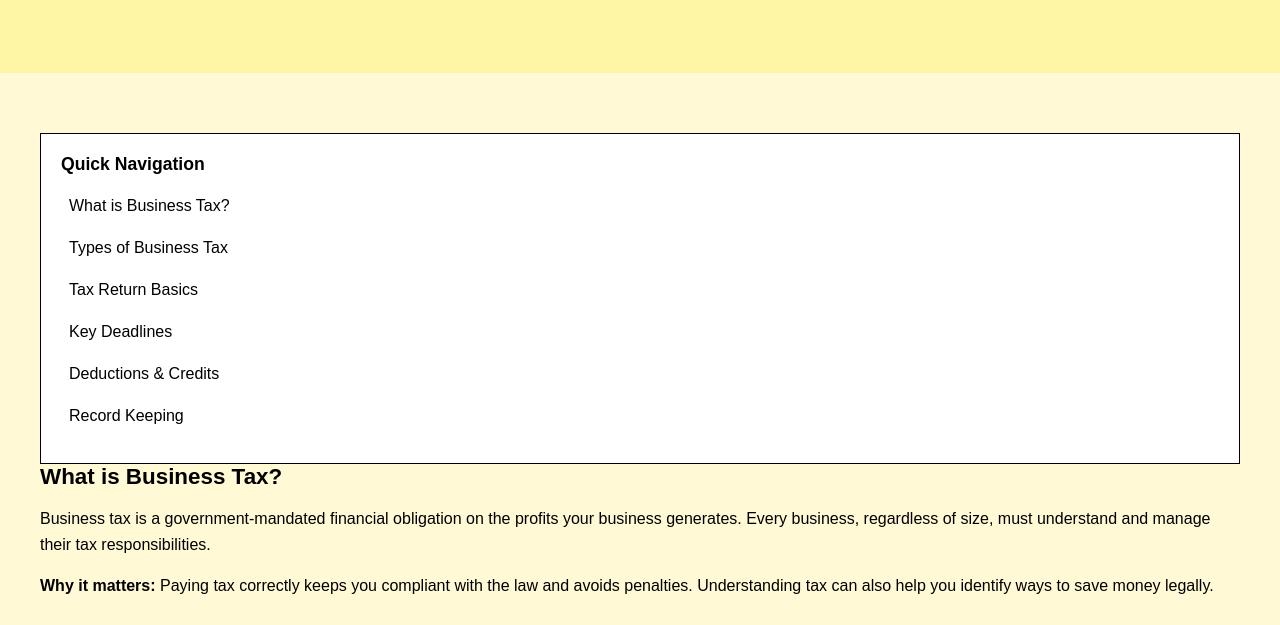
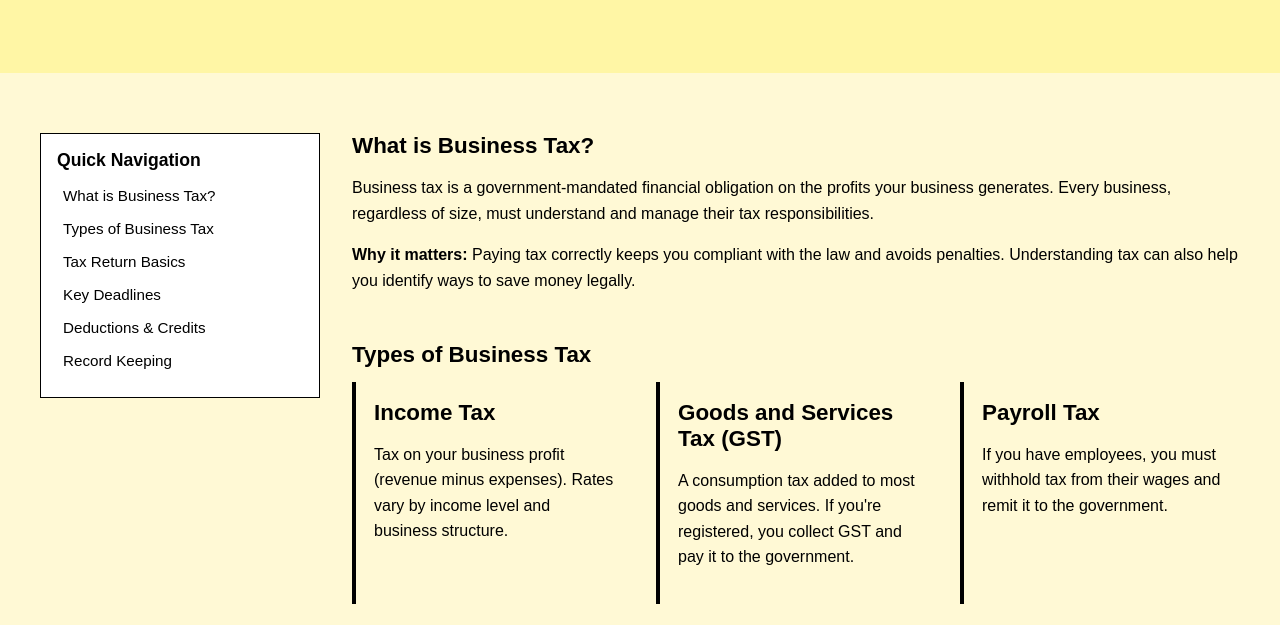
Before and after one commit to JNTC98/Tax-Tracker, a plain HTML site: page tax-101.html in a window 1280 px wide. Shown: the part 293-918 px from the top of the page. Drawn offline with Linux system fonts and the light colour scheme.

Commit message:
javascript update

```diff
--- a/Appearance/styles.css
+++ b/Appearance/styles.css
@@ -199,10 +199,17 @@
 .services-container,
 .benefits-container,
 .cta-content,
-.guide-container,
 .calc-container {
     max-width: 1200px;
     margin: 0 auto;
+}
+
+.guide-container {
+    max-width: 1200px;
+    margin: 0 auto;
+    display: grid;
+    grid-template-columns: 280px 1fr;
+    gap: 32px;
 }
 
 .services-section {
@@ -335,14 +342,16 @@
 }
 
 .table-of-contents {
-    padding: 20px;
+    padding: 16px;
     position: sticky;
     top: 100px;
+    height: fit-content;
 }
 
 .table-of-contents h3 {
     margin-top: 0;
     font-size: 1.1rem;
+    margin-bottom: 12px;
 }
 
 .table-of-contents ul {
@@ -352,14 +361,15 @@
 }
 
 .table-of-contents li {
-    margin: 12px 0;
+    margin: 8px 0;
 }
 
 .table-of-contents a {
     color: #000;
     text-decoration: none;
     display: block;
-    padding: 6px 8px;
+    padding: 4px 6px;
+    font-size: 0.95rem;
 }
 
 .table-of-contents a:hover {
```
Also changed, not shown: Logic/script.js (+33 -0 lines).
